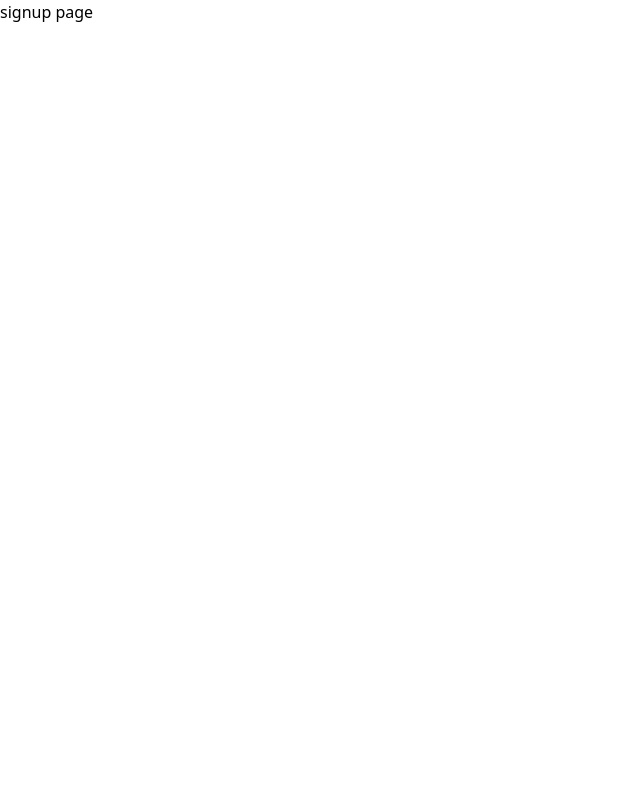
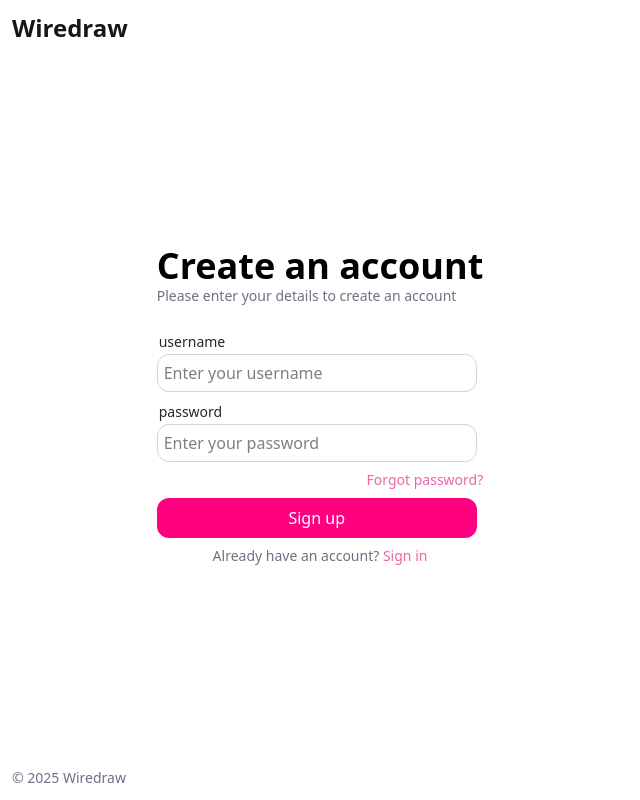
Before and after one commit to watashiwaaniket/excalidraw, a Next.js app in the folder apps/web/: page /signup in a window 1280 px wide. Shown: the whole page, without its empty margins (0-640 px from the left). Built offline with nearby package versions, Linux system fonts and the light colour scheme.

Commit message:
auth pages done (UI)

```diff
--- a/apps/web/app/(auth)/signin/page.tsx
+++ b/apps/web/app/(auth)/signin/page.tsx
@@ -13,6 +13,12 @@ export default function page() {
             </div>
             <div className="hidden sm:flex sm:w-[50vw] p-3">
                 <div className="w-full rounded-xl overflow-clip relative">
+                    <div className="absolute flex items-center justify-center w-full h-full text-2xl z-10 text-white/40">
+                        <p className="flex flex-col w-[400px] gap-1">
+                            Life is like riding a bicycle. To keep your balance, you must keep moving.
+                            <span className="text-right">- Albert Einstein</span>
+                        </p>
+                    </div>
                     <GrainGradient
                         style={{height: "100%", width: "100%", position: "absolute", zIndex: "0"}}
                         colorBack="hsl(0, 0%, 8%)"
@@ -21,10 +27,10 @@ export default function page() {
                         className="opacity-96"
                         intensity={0.2}
                         noise={0.3}
-                        shape="blob"
+                        shape="corners"
                         offsetX={0}
                         offsetY={0}
-                        scale={0.8}
+                        scale={0.9}
                         rotation={0}
                         speed={1}
                     />
--- a/apps/web/app/(auth)/signup/page.tsx
+++ b/apps/web/app/(auth)/signup/page.tsx
@@ -1,7 +1,41 @@
+import { GrainGradient } from "@paper-design/shaders-react";
+import AuthPage from "../../components/AuthPage";
+
 export default function page() {
     return(
-        <div>
-            signup page
+        <div className="w-screen h-screen flex">
+            <div className="w-screen sm:w-[50vw] h-screen flex items-center justify-between flex-col p-3">
+                <div className="text-2xl font-bold w-full text-left text-neutral-900">Wiredraw</div>
+                <AuthPage isSignin={false}/>
+                <p className="text-sm text-gray-500 w-full text-left">
+                    &copy; 2025 Wiredraw
+                </p>
+            </div>
+            <div className="hidden sm:flex sm:w-[50vw] p-3">
+                <div className="w-full rounded-xl overflow-clip relative">
+                    <div className="absolute flex items-center justify-center w-full h-full text-2xl z-10 text-white/40">
+                        <p className="flex flex-col">
+                            If at first you don&apos;t succeed, try, try again.
+                            <span className="text-right">- W. E. Hickson</span>
+                        </p>
+                    </div>
+                    <GrainGradient
+                        style={{height: "100%", width: "100%", position: "absolute", zIndex: "0"}}
+                        colorBack="hsl(0, 0%, 8%)"
+                        colors={["#9929EA", "#EE66A6", "#63C8FF", "#F6DC43"]}
+                        softness={0.5}
+                        className="opacity-96"
+                        intensity={0.2}
+                        noise={0.3}
+                        shape="corners"
+                        offsetX={0}
+                        offsetY={0}
+                        scale={0.9}
+                        rotation={0}
+                        speed={1}
+                    />
+                </div>
+            </div>
         </div>
     )
 };
--- a/apps/web/app/components/AuthPage.tsx
+++ b/apps/web/app/components/AuthPage.tsx
@@ -12,14 +12,24 @@ export default function AuthPage({isSignin} : AuthPageProps) {
     const [username, setUsername] = useState("Enter your username");
     const [password, setPassword] = useState("Enter your password");
     return(
-        <div className="flex flex-col gap-3">
-            <h2 className="text-4xl sm:text-5xl font-bold">{isSignin ? "Welcome" : "Create an account"}</h2>
-            <p className="text-sm text-gray-500 pb-4">{isSignin ? "Please enter your details to login" : "Please enter your details to create an account"}</p>
+        <div className="flex flex-col gap-2">
+            <h2 className="text-3xl sm:text-4xl font-bold">{isSignin ? "Welcome" : "Create an account"}</h2>
+            <p className="text-sm font-light text-gray-500 pb-4 -mt-2">{isSignin ? "Please enter your details to login" : "Please enter your details to create an account"}</p>
             <Input label={username} onChange={(e) => setUsername(e.target.value)} type="username"/>
             <Input label={password} onChange={(e) => setPassword(e.target.value)} type="password"/>
             <Link href="/forgotpassword" className="text-sm text-[#EE66A6] text-right">Forgot password?</Link>
             <Button isSignin={isSignin}/>
-            <p className="text-sm text-gray-500 text-center">Don't have an account? <Link href="/signup" className="text-[#EE66A6]">Sign up</Link></p>
+            <p className="text-sm text-gray-500 text-center">
+                {isSignin ?
+                    <>
+                        Don't have an account? <Link href="/signup" className="text-[#EE66A6]">Sign up</Link>
+                    </> :
+                    <>
+                        Already have an account? <Link href="/signin" className="text-[#EE66A6]">Sign in</Link>
+                    </>
+                }
+
+            </p>
         </div>
     )
 };
--- a/apps/web/app/components/ui/Button.tsx
+++ b/apps/web/app/components/ui/Button.tsx
@@ -1,23 +1,33 @@
-import { motion } from "motion/react";
+"use client";
+import { motion, useAnimation } from "motion/react";
+import { useState } from "react";
 
-interface ButtonProps{
-    isSignin : boolean;
-    onClick ?: () => void;
+interface ButtonProps {
+  isSignin: boolean;
+  onClick?: () => void;
 }
 
-export default function Button({isSignin, onClick} : ButtonProps) {
-    return <motion.button
-        onClick={onClick}
-        className="bg-[#FF0080] text-white p-2 rounded-xl w-80 cursor-pointer hover:bg-[#FF0080]/80 transition-all duration-300"
-        whileTap={{scale: 0.95}}
-        animate={{
-            transition: {
-                duration: 1
-            }
-        }}
+export default function Button({ isSignin, onClick }: ButtonProps) {
+  const controls = useAnimation();
+  const [ripple, setRipple] = useState(false);
+
+  const handleTap = async () => {
+    setRipple(true);
+    await controls.start({
+      scale: [1, 0.98, 1.02, 1],
+      transition: { duration: 0.4, ease: "easeInOut" },
+    });
+    setRipple(false);
+    if (onClick) onClick();
+  };
+
+  return (
+    <motion.button
+      onClick={handleTap}
+      className="relative overflow-hidden bg-[#FF0080] text-white p-2 rounded-xl w-80 cursor-pointer"
+      animate={controls}
     >
-        <span className="text-white">
-            {isSignin ? 'Sign in' : 'Sign up'}
-        </span>
+      <span className="text-white">{isSignin ? "Sign in" : "Sign up"}</span>
     </motion.button>
-};
+  );
+}
```
